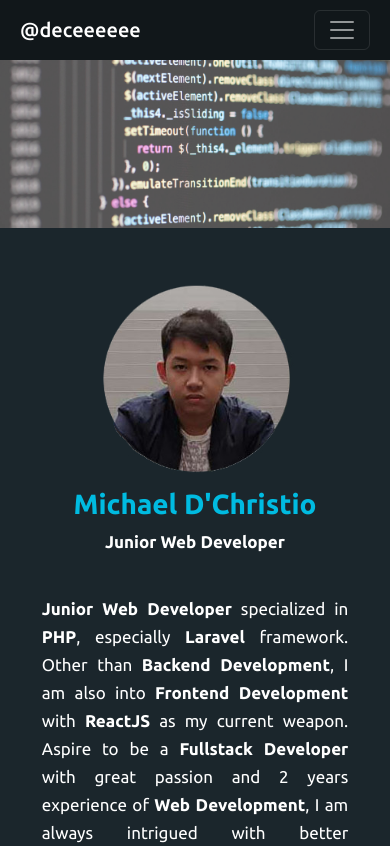
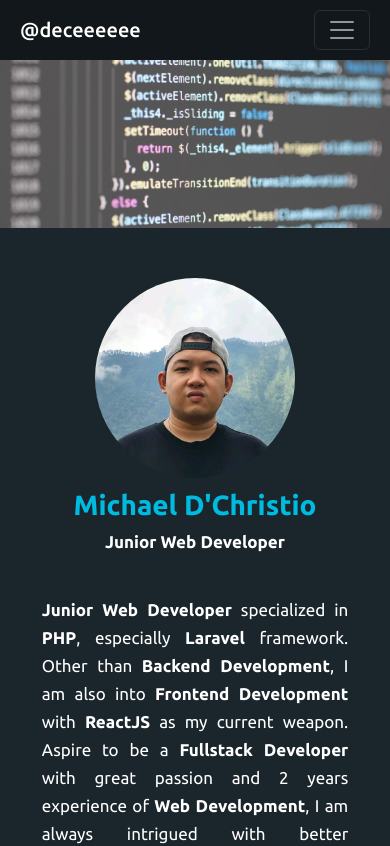
Before and after one commit to deceeeeee/deceeeeee.github.io, a React (Create React App) app: page / in a window 390 px wide. Shown: the top 846 px of the page. Built offline with nearby package versions, Linux system fonts and the light colour scheme; a web font is replaced by a local one.

Commit message:
Add new prof pics

```diff
--- a/src/Component/PagesComponent/Introduction/Introduction.jsx
+++ b/src/Component/PagesComponent/Introduction/Introduction.jsx
@@ -15,7 +15,9 @@ function Introduction(props) {
         <div className="introduction">
             <div className="introduction-title-card">
                 <div className="title-container">
-                    <img className="profile-image" src={profileImage} alt="profile-image" />
+                    <div className="profile-image-container">
+                        <img className="profile-image" src={profileImage} alt="profile-image" />
+                    </div>
                     <div className="profile-container">
                         <h1> Michael D'Christio </h1>
                         <strong> Junior Web Developer </strong>
--- a/src/Component/PagesComponent/Introduction/Introduction.scss
+++ b/src/Component/PagesComponent/Introduction/Introduction.scss
@@ -24,8 +24,14 @@ $secondaryColor: var(--base-secondary-color);
             justify-content: flex-start;
             gap: 25px;
 
-            & .profile-image {
+            & .profile-image-container {
                 width: 200px;
+                overflow: hidden;
+                border-radius: 50%;
+
+                & .profile-image {
+                    width: 100%;
+                }
             }
 
             & .profile-container {
@@ -52,7 +58,7 @@ $secondaryColor: var(--base-secondary-color);
             gap: 1rem;
 
             & .title-container {
-                & .profile-image {
+                & .profile-image-container {
                     width: 150px;
                 }
             }
@@ -76,7 +82,7 @@ $secondaryColor: var(--base-secondary-color);
                 gap: 10px;
                 margin-bottom: 25px;
 
-                & .profile-image {
+                & .profile-image-container {
                     width: 200px;
                 }
 
--- a/src/Init/Init.js
+++ b/src/Init/Init.js
@@ -67,7 +67,7 @@ Init.config = {
         ]
     },
     imageFolder: "/assets/images/",
-    profileImage: "/assets/images/profpics.png",
+    profileImage: "/assets/images/profpics-2.jpeg",
     imageLogo: "/assets/logo/logo.png",
     imageLogoAlt: "/assets/logo/logo-alt.png",
     iconFolder: "/assets/icons/",
```
Also changed, not shown: public/assets/images/profpics-2.jpeg (added).
